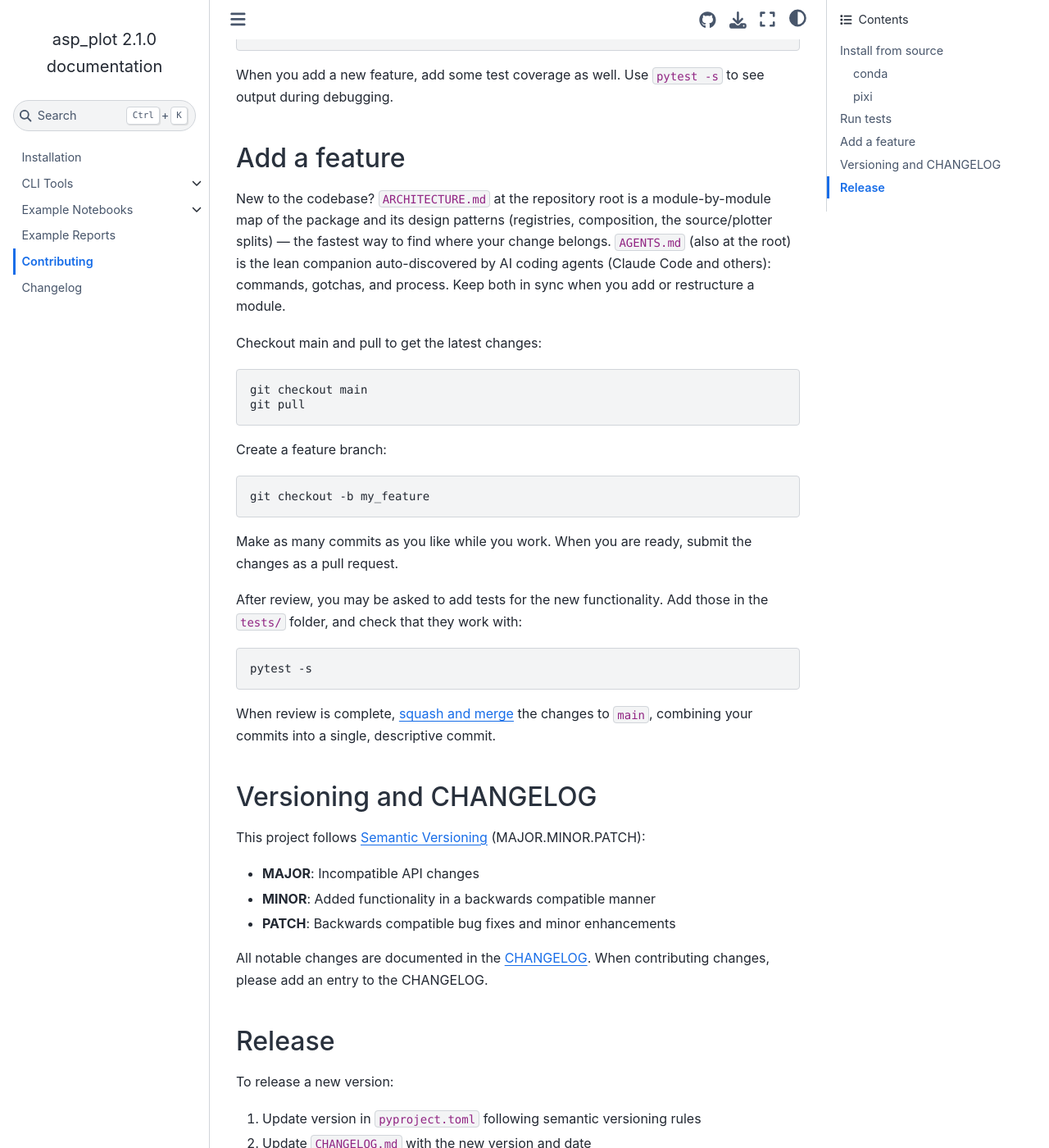
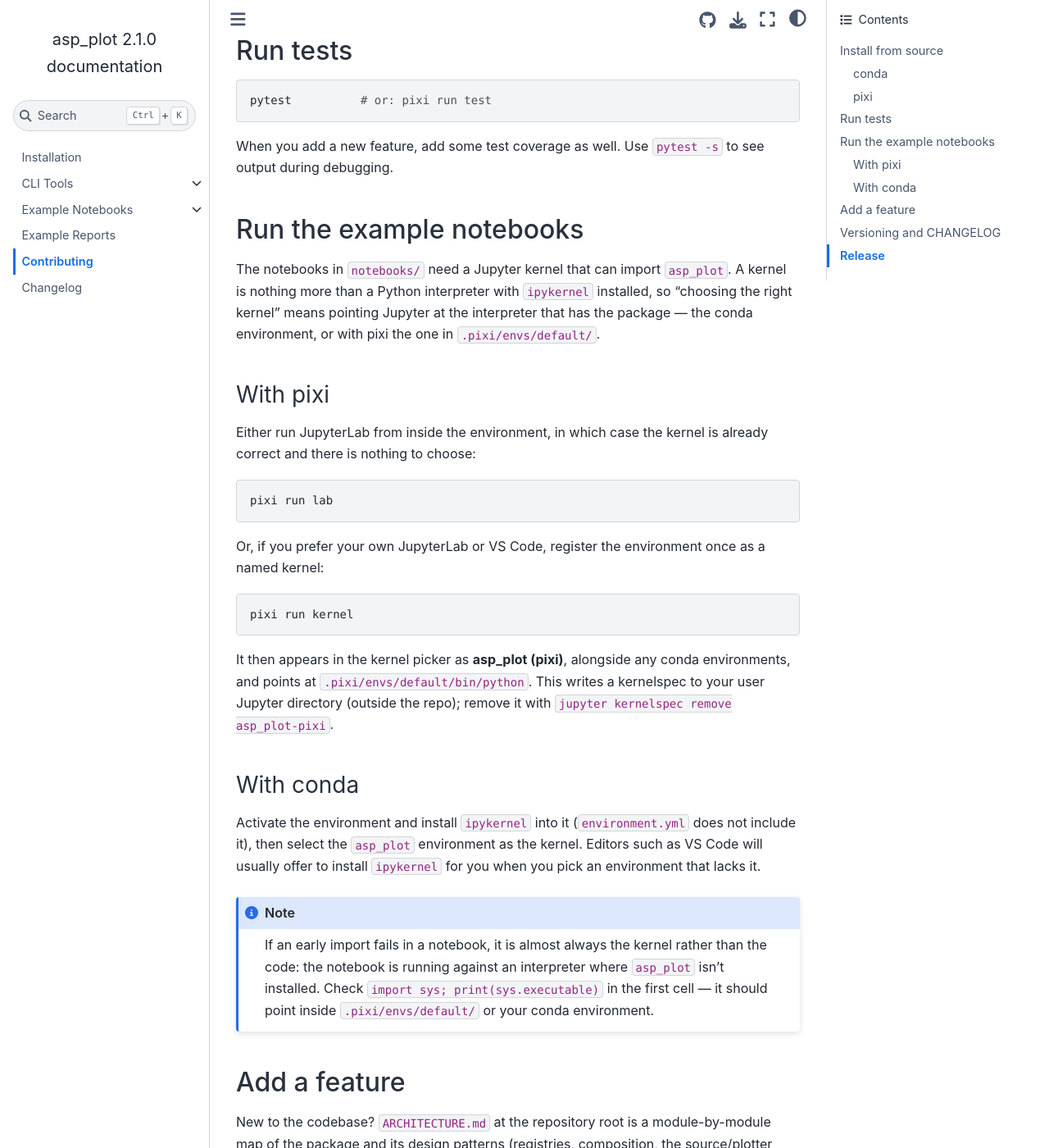
Before and after one commit to uw-cryo/asp_plot, a Sphinx documentation site: the page built from docs/contributing.md, in a window 1280 px wide and 1400 px high, scrolled down 2650 px. Shown: the whole window at 82% size. Built offline with Sphinx 7.4.7 and the Sphinx Book theme 1.1.4, drawn with Linux system fonts in a browser that asks for light colours; pages that are not in the unit, such as notebooks, are missing from menus; some of the changed text lies outside the part shown.

Commit message:
Declare notebook support in pixi.toml and document kernel setup (#184)
ipykernel was present only transitively, via myst-nb -> jupyter-cache, so
the example notebooks silently depended on the docs stack's dependency
tree; jupyterlab was absent entirely, making 'pixi run jupyter lab' fail.
A notebooks feature now declares both, with two tasks: 'lab' runs
JupyterLab inside the environment, and 'kernel' registers it as the
'asp_plot (pixi)' kernelspec for an external JupyterLab or VS Code.

contributing.md gains a notebooks section explaining that a kernel is just
an interpreter with ipykernel, covering both the pixi and conda routes and
how to diagnose the usual 'early import fails' symptom.

Environment grows 1.1 -> 1.2 GB. 578 tests still pass.

````diff
--- a/docs/contributing.md
+++ b/docs/contributing.md
@@ -45,6 +45,8 @@ The tasks defined in `pixi.toml` (list them with `pixi task list`):
 | `pixi run lint` | Run black, flake8, and isort over the whole repo |
 | `pixi run docs` | Serve the docs locally with live reload |
 | `pixi run docs-build` | Build the docs once into `docs/_build/html` |
+| `pixi run lab` | Launch JupyterLab in the environment |
+| `pixi run kernel` | Register the environment as a Jupyter kernel |
 
 #### Adding a dependency
 
@@ -69,6 +71,34 @@ pytest          # or: pixi run test
 ```
 
 When you add a new feature, add some test coverage as well. Use `pytest -s` to see output during debugging.
+
+## Run the example notebooks
+
+The notebooks in `notebooks/` need a Jupyter kernel that can import `asp_plot`. A kernel is nothing more than a Python interpreter with `ipykernel` installed, so "choosing the right kernel" means pointing Jupyter at the interpreter that has the package — the conda environment, or with pixi the one in `.pixi/envs/default/`.
+
+### With pixi
+
+Either run JupyterLab from inside the environment, in which case the kernel is already correct and there is nothing to choose:
+
+```bash
+pixi run lab
+```
+
+Or, if you prefer your own JupyterLab or VS Code, register the environment once as a named kernel:
+
+```bash
+pixi run kernel
+```
+
+It then appears in the kernel picker as **asp_plot (pixi)**, alongside any conda environments, and points at `.pixi/envs/default/bin/python`. This writes a kernelspec to your user Jupyter directory (outside the repo); remove it with `jupyter kernelspec remove asp_plot-pixi`.
+
+### With conda
+
+Activate the environment and install `ipykernel` into it (`environment.yml` does not include it), then select the `asp_plot` environment as the kernel. Editors such as VS Code will usually offer to install `ipykernel` for you when you pick an environment that lacks it.
+
+```{note}
+If an early import fails in a notebook, it is almost always the kernel rather than the code: the notebook is running against an interpreter where `asp_plot` isn't installed. Check `import sys; print(sys.executable)` in the first cell — it should point inside `.pixi/envs/default/` or your conda environment.
+```
 
 ## Add a feature
 
````
Also changed, not shown: AGENTS.md (+4 -0 lines), CHANGELOG.md (+1 -1 lines), pixi.toml (+11 -1 lines), 1 other file.
